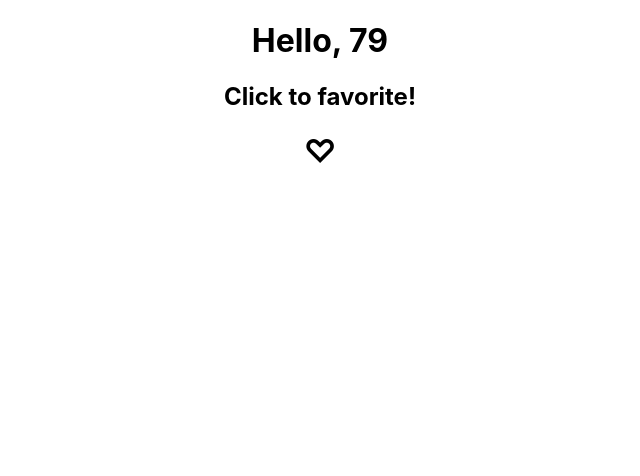
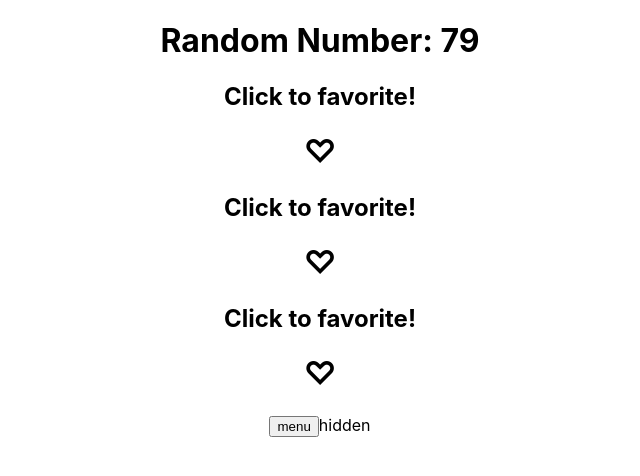
Before and after one commit to cvs181801/higher-order-components, a React (Create React App) app: page / in a window 1280 px wide. Shown: the top 476 px of the page, without its empty margins (320-960 px from the left). Built offline with nearby package versions, Linux system fonts and the light colour scheme.

Commit message:
add a render props function for the menu, plus the menu's content

```diff
--- a/src/App.js
+++ b/src/App.js
@@ -3,7 +3,7 @@ import React, {Component} from 'react'
 import FavoriteNumber from './components/FavoriteNumber';
 import {WithNumberGenerator} from './components/WithNumberGenerator';
 import Favorite from './components/Favorite'
-//import Toggler from './components/Toggler'
+import Menu from './components/Menu'
 
 const EnhancedNumber = WithNumberGenerator(FavoriteNumber)
 
@@ -25,6 +25,9 @@ class App extends Component {
         <div className="App">
           <EnhancedNumber />
           <Favorite/>
+          <Favorite/>
+          <Favorite/>
+          <Menu/>
         </div>
       )
     }
--- a/src/components/Favorite.js
+++ b/src/components/Favorite.js
@@ -1,10 +1,10 @@
 import React, {Component} from 'react'
 import Toggler from './Toggler'
 
-function Favorite(props) {
+function Favorite() {
     return (
-        <Toggler render={function(on, toggle) {
-            return (
+        <Toggler render={
+            (on, toggle) => (
                 <div>
                     <h2>Click to favorite!</h2>
                     <h1><span onClick={toggle}
@@ -14,9 +14,7 @@ function Favorite(props) {
                     </h1>
                 </div>
             )
-        }}/>
-
-
+        }/>
     )
 }
 
--- a/src/components/FavoriteNumber.js
+++ b/src/components/FavoriteNumber.js
@@ -3,7 +3,7 @@ import React from 'react'
 function FavoriteNumber(props) {
     console.log(props)
     return (
-    <h1>Hello, {props.randomNum}</h1>
+    <h1>Random Number: {props.randomNum}</h1>
     )
 }
 
--- a/src/components/Menu.js
+++ b/src/components/Menu.js
@@ -0,0 +1,22 @@
+import React from 'react'
+import Toggler from './Toggler'
+
+function Menu() {
+
+    const menu = `Trout with gruyere asparagus, Cordon Bleu with scalloped potatoes, or stuffed eggplant with spinach and feta`;
+    return (
+            <Toggler render={
+                (on, toggle) => (
+                    <div>
+                        <button
+                            onClick={toggle}
+                        >menu</button>
+                            {on ? menu : "hidden"}
+                    </div>
+                )
+            }/>
+        )
+
+}
+
+export default Menu
--- a/src/components/Toggler.js
+++ b/src/components/Toggler.js
@@ -6,7 +6,7 @@ class Toggler extends Component {
         on: this.props.defaultOnValue
     }
 
-    toggle() {
+    toggle = ()=> { // why this syntax rather than toggle() ?
         this.setState(prevState => {
             return {on: !prevState.on}
         })
```
